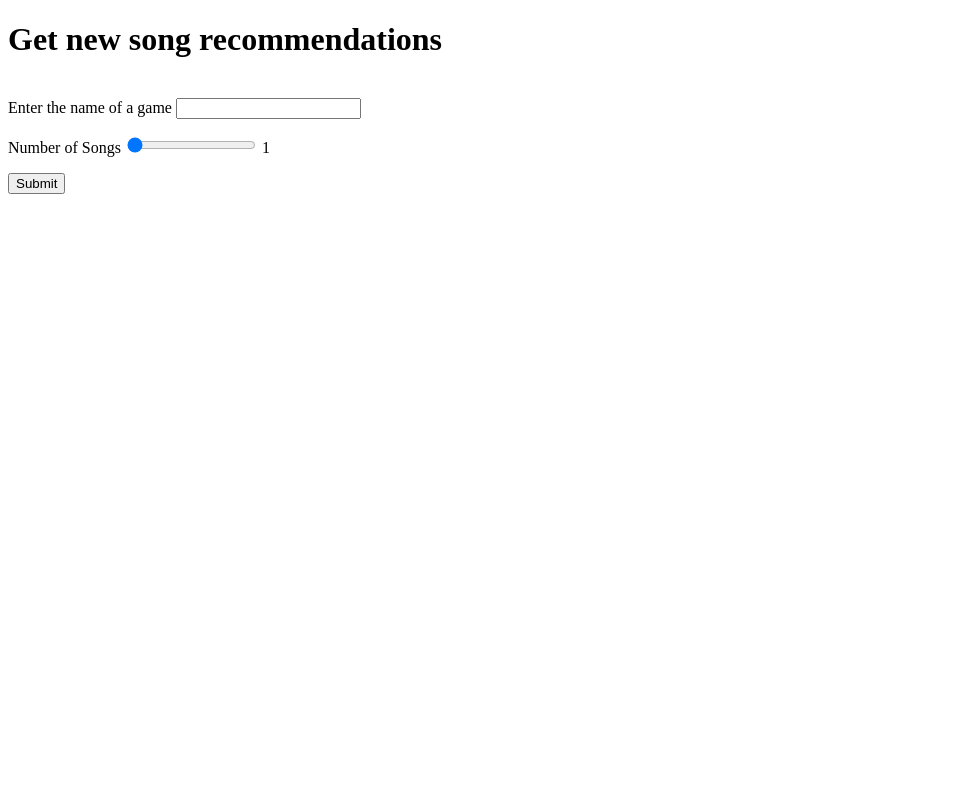
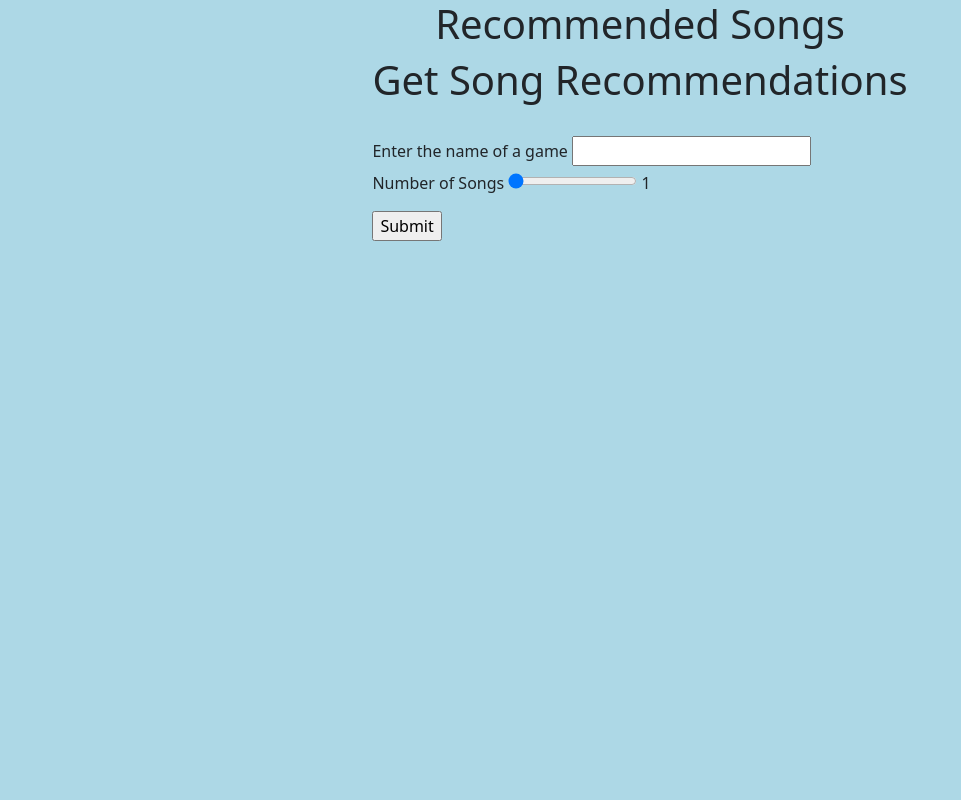
Before and after one commit to chrischin555/Spotify-Playlist-Generator, a Flask app: page /recommend_songs in a window 1280 px wide. Shown: the whole page, without its empty margins (0-961 px from the left). Run offline with Flask 3, Linux system fonts and the light colour scheme; some libraries are stand-ins or nearby versions.

```diff
--- a/templates/dashboard.html
+++ b/templates/dashboard.html
@@ -10,6 +10,7 @@
         <a href="{{ url_for('get_playlists') }}">Playlists</a>
         <a href="{{ url_for('account') }}">Account</a>
         <a href="{{ url_for ('recommend_songs')}}">Get Recommended Songs</a>
+        <a href="{{url_for('logout')}}">Logout</a> <!--link that routes to login page after logging out -->
     </div>
     <link href="https://cdn.jsdelivr.net/npm/bootstrap@5.3.0-alpha1/dist/css/bootstrap.min.css" rel="stylesheet">
     <style>
@@ -28,6 +29,5 @@
         <a class = "btn btn-primary" href = "{{ url_for('recommend_songs')}}" role = button>Get Recommended Songs</a>
         <a class = "btn btn-primary" href = "{{ url_for('about')}}" role = button>About Game-Play</a>
     </div>
-    <a href="{{url_for('logout')}}">Logout</a> <!--link that routes to login page after logging out -->
 </body>
 </html>
--- a/templates/login.html
+++ b/templates/login.html
@@ -16,7 +16,7 @@
 </head>
 
 <body>
-    <div class="container" style = "background-color: lightblue">
+    <div class="container">
         <h1 class="text-center my-4">Log In</h1>
         <div class="row justify-content-center my-5">
             <div class="col-lg-6">
--- a/templates/recommended_songs.html
+++ b/templates/recommended_songs.html
@@ -1,24 +1,37 @@
 <!DOCTYPE html>
 <html lang="en">
+
 <head>
     <meta charset="UTF-8">
     <meta name="viewport" content="width=device-width, initial-scale=1.0">
-    <title>recommended_songs</title>
+    <title>Recommended Songs</title>
     <script>
-        function outputUpdate(numSongs){
+        function outputUpdate(numSongs) {
             document.querySelector('#selected-number-of-songs').value = numSongs;
         }
-        function resetSliderPosition(){
+        function resetSliderPosition() {
             const slider = document.querySelector('[name="numSongs"]')
             slider.value = 1;
             outputUpdate(1);
         }
-        window.onload = function(){
+        window.onload = function () {
             resetSliderPosition();
         }
     </script>
+    <link href="https://cdn.jsdelivr.net/npm/bootstrap@5.3.0-alpha1/dist/css/bootstrap.min.css" rel="stylesheet">
+    <style>
+        body {
+            background-color: lightblue;
+            min-height: 100vh;
+            margin: 0;
+        }
+    </style>
 </head>
+
 <body>
+    <h1 class = "text-center">Recommended Songs</h1>
+    <div class="container d-flex align-items-center justify-content-center">
+        <div>
             {% if nameOfGame %}
             <h1>Recommended Songs</h1>
             <p>{{ GPTResponse }}</p>
@@ -36,22 +49,25 @@
             <p>Unable to generate recommended songs</p>
             {% endif %}
             {% else %}
-        <h1>Get new song recommendations</h1>
+            <h1>Get Song Recommendations</h1>
             <br>
             <form method="POST" action="">
                 {{ form.hidden_tag() }}
                 <div>
-                {{ form.nameOfGame.label }} {{ form.nameOfGame() }}
+                    {{ form.nameOfGame.label (class="form-label") }} {{ form.nameOfGame() }}
                 </div>
                 <p>
                     {{ form.numSongs.label }}
                     {{ form.numSongs(min = 1, max = 20, oninput="outputUpdate(value)") }}
-                <output for = "numSongs" id = "selected-number-of-songs"> {{ form.numSongs.data }}</output>
+                    <output for="numSongs" id="selected-number-of-songs"> {{ form.numSongs.data }}</output>
                 </p>
                 <div>
                     {{ form.submit }}
                 </div>
             </form>
             {% endif %}
+        </div>
+    </div>
 </body>
+
 </html>
```
Also changed, not shown: 1 other file. Lines whose indentation alone changed are shown as unchanged.
